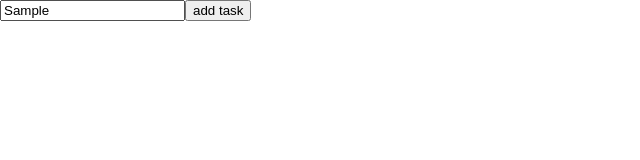
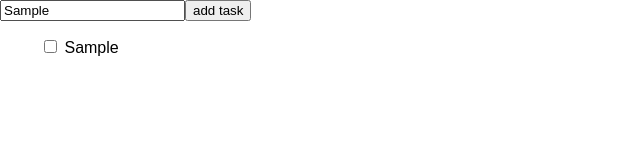
Before and after one commit to SwathiKanduri/practiceexamples, a React (Create React App) app: page / in a window 1280 px wide. Both pictures are taken after typing "Sample" into the empty fields and a click on the button "add task". Shown: the top 160 px of the page, without its empty margins (0-640 px from the left). Built offline with nearby package versions, Linux system fonts and the light colour scheme.

Commit message:
adding changes till now

```diff
--- a/src/components/TodoShow.js
+++ b/src/components/TodoShow.js
@@ -5,8 +5,8 @@ const TodoShow=(props) => {
         <div>
             <input  name="uinput" onChange={(e)=> props.updateField(e.target.value)}
             placeholder="enter task here"  />
-            <button onClick={props.addtask} > add task </button>
-            {props.listvalue}
+            <button onClick={()=> props.addtask(props.text)} > add task </button>
+            {props.listvalue }
         </div>
     );
 }
--- a/src/containers/TodoLogic.js
+++ b/src/containers/TodoLogic.js
@@ -9,21 +9,20 @@ import storeTodo from '../storeTodo'
 
 class TodoLogic extends React.Component{
     render(){
-        const displayList=this.props.list.map((arr,index)=>{
-           // return(
-               // <li key={index}> {arr}  </li>
-           // )
-        } )
-
-
-
+        const displayList = this.props.list.map((array,index) =>
+            <ul style={{listStyle:'none'}} > <li >
+            <input key={index} type="checkbox"  /> {array}
+            </li> </ul>
+            );
 
         return(
             <div>
                 <TodoShow
-                updateField={this.props.updateField}
-                listvalue={displayList}
-                 addtask={this.props.addTask}   />
+                    updateField={this.props.updateField}
+                    text={this.props.text}
+                    addtask={this.props.addTask}
+                    listvalue={displayList}
+                />
             </div>
         );
     }
--- a/src/reducers/reducerTodo.js
+++ b/src/reducers/reducerTodo.js
@@ -14,7 +14,7 @@ const ReducerTodo=(state=initialState,action)=>{
         case 'ADDTASK':
         console.log(state,action)
             return  {
-                ...state,
+                textField:'',
             list:[...state.list,action.payload]
             }
 
```
